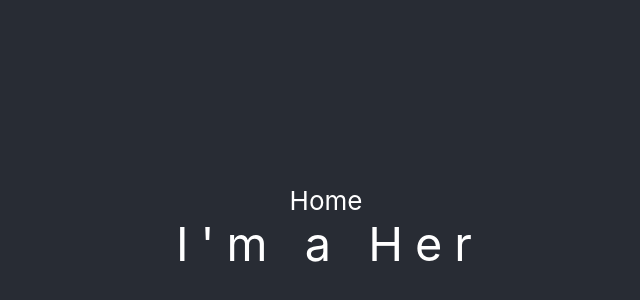
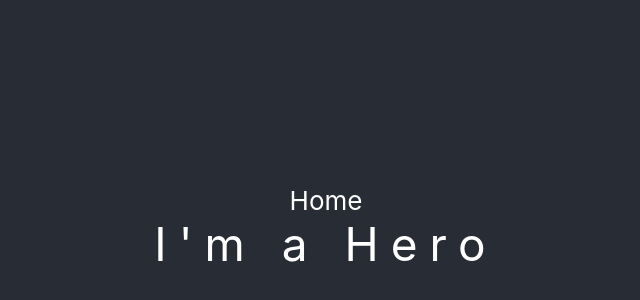
Before and after one commit to tahasama/myPortfolio, a React (Create React App) app: page / in a window 1280 px wide. Shown: the part 172-472 px from the top of the page, without its empty margins (314-954 px from the left). Built offline with nearby package versions, Linux system fonts and the light colour scheme.

Commit message:
typewriter effect

```diff
--- a/src/components/hero.css
+++ b/src/components/hero.css
@@ -1,27 +1,23 @@
 .line-1 {
-  width: 300px;
-
-  font-size: 180%;
+  font-size: 46px;
   white-space: nowrap;
-  overflow: hidden;
   letter-spacing: 12px;
-  transition-timing-function: cubic-bezier(0.075, 0.82, 0.165, 1);
 }
 
 /* Animation */
 .anim-typewriter {
-  animation: typewriter 1500ms steps(12) 2s, ff 1500ms steps(40) 2s;
+  animation: word 1500ms steps(12) 2s, blinks 1500ms steps(12) 2s;
 }
 
-@keyframes typewriter {
+@keyframes word {
   from {
     width: 0;
   }
   to {
-    width: 300px;
+    width: 360px;
   }
 }
-@keyframes ff {
+@keyframes blinks {
   from {
     border-right: 2px solid rgba(255, 255, 255, 0.75);
   }
```
